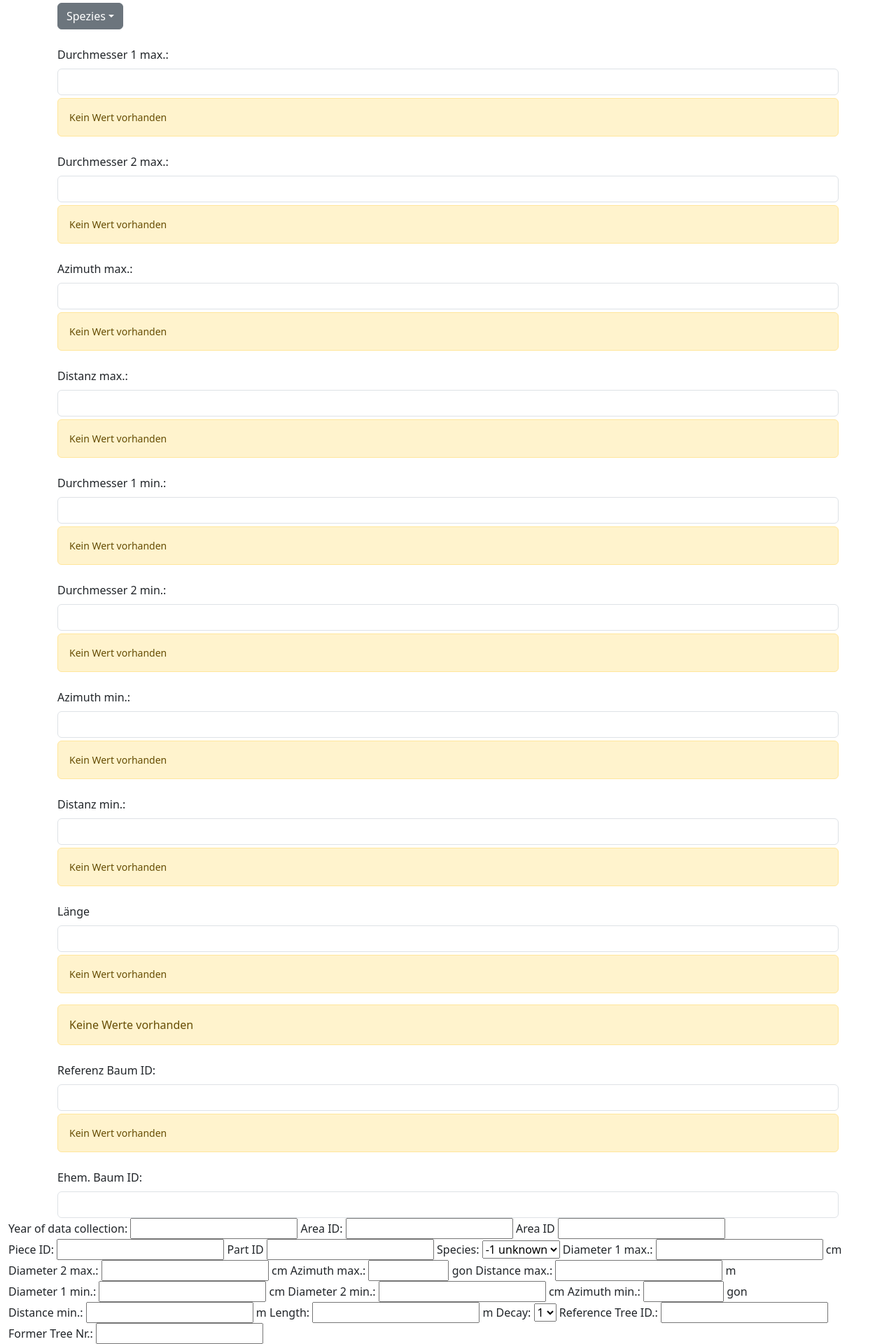
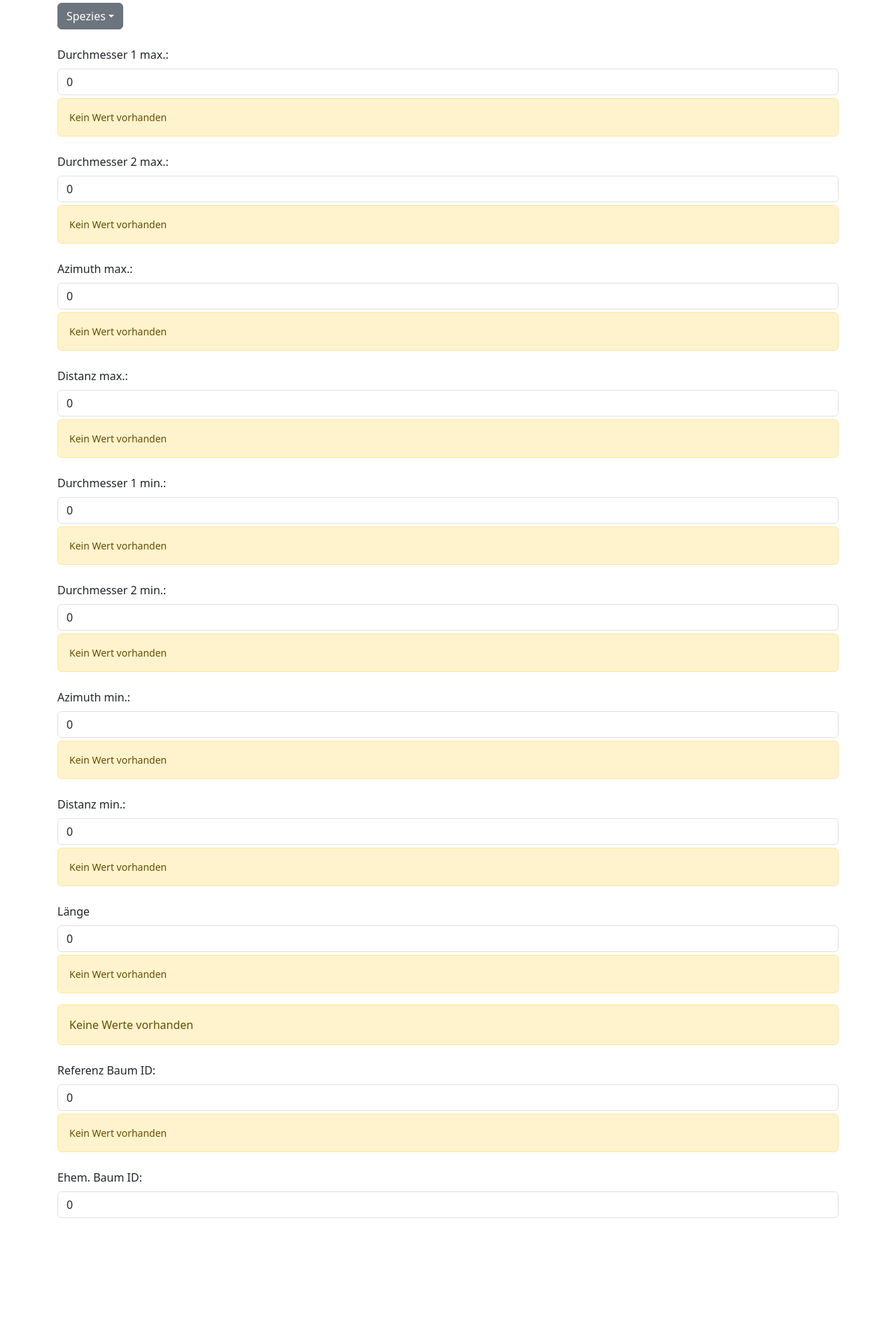
Before and after one commit to an-Iceberg/lying_deadwood_app_svelte, a SvelteKit app: page / in a window 1280 px wide. Shown: the part 653-2573 px from the top of the page at 70% size. After the commit the page ends 2417 px from the top, so only its background shows below. Built offline with nearby package versions, Linux system fonts and the light colour scheme.

Commit message:
Added some boilerplate

```diff
--- a/src/routes/+page.svelte
+++ b/src/routes/+page.svelte
@@ -21,41 +21,76 @@ let start_date = $state("");
 
 let piece_id = $state(0);
 let piece_id_error = $state("Kein Wert vorhanden");
+function piece_id_validator() {
+  console.log(`piece_id: ${piece_id}`);
+  if (piece_id < 1) {
+    piece_id_error = "Must be > 1";
+  } else {
+    piece_id_error = "";
+  }
+}
+
 let part_id = $state(0);
 let part_id_error = $state("");
+function part_id_validator() {}
+
 let species = $state(-1);
 let species_error = $state("Keine valide Spezies");
 
 let d1_max = $state(0.0);
 let d1_max_error = $state("Kein Wert vorhanden");
+function d1_max_validator() {}
+
 let d2_max = $state(0.0);
 let d2_max_error = $state("Kein Wert vorhanden");
+function d2_max_validator() {}
+
 let azimax = $state(0);
 let azimax_error = $state("Kein Wert vorhanden");
+function azimax_validator() {}
+
 let distmax = $state(0.0);
 let distmax_error = $state("Kein Wert vorhanden");
+function distmax_validator() {}
 
 let d1_min = $state(0.0);
 let d1_min_error = $state("Kein Wert vorhanden");
+function d1_min_validator() {
+  if (d1_min < 7 || isNaN(d1_min)) {
+    d1_min_error = "Ungültiger Wert";
+  } else {
+    d1_min_error = "";
+  }
+}
+
 let d2_min = $state(0.0);
 let d2_min_error = $state("Kein Wert vorhanden");
+function d2_min_validator() {}
+
 let azimin = $state(0);
 let azimin_error = $state("Kein Wert vorhanden");
+function azimin_validator() {}
+
 let distmin = $state(0.0);
 let distmin_error = $state("Kein Wert vorhanden");
+function distmin_validator() {}
 
 let length = $state(0);
 let length_error = $state("Kein Wert vorhanden");
+function length_validator() {}
+
 let min_vals_error = $state("Keine Werte vorhanden");
+function min_vals_validator() {}
+
 let decay = $state(0);
+
 let ref_tree_nr = $state(0);
 let ref_tree_nr_error = $state("Kein Wert vorhanden");
+function ref_tree_nr_validator() {}
+
 let former_tree_nr = $state(0);
 let former_tree_nr_error = $state("");
-
-function piece_id_validator() {
-  console.log(`piece_id: ${piece_id}`);
-}
+function former_tree_nr_validator() {}
 
 async function greet(event: Event) {
   event.preventDefault();
@@ -65,7 +100,7 @@ async function greet(event: Event) {
 </script>
 
 <main class="container-fluid">
-  <h1 class="h1">Welcome to Tauri + Svelte</h1>
+  <h1 class="h1">Liegende Totholzapp</h1>
 
   <ul class="nav nav-pills">
     <li class="nav-item">
@@ -143,6 +178,9 @@ async function greet(event: Event) {
       type="number"
       class="form-control"
       class:mb-4={part_id_error == ""}
+      bind:value={part_id}
+      onchange={part_id_validator}
+      onkeypress={part_id_validator}
       id="part_id"
       min="1"
       max="99"
@@ -190,6 +228,10 @@ async function greet(event: Event) {
     <label for="d1_max" class="form-label">Durchmesser 1 max.:</label>
     <input
       class="form-control"
+      class:mb-4={piece_id_error == ""}
+      bind:value={d1_max}
+      onchange={d1_max_validator}
+      onkeypress={d1_max_validator}
       type="number"
       name="d1_max"
       id="d1_max"
@@ -204,6 +246,10 @@ async function greet(event: Event) {
     <label for="d2_max" class="form-label">Durchmesser 2 max.:</label>
     <input
       class="form-control"
+      class:mb-4={d2_max_error == ""}
+      bind:value={d2_max}
+      onchange={d2_max_validator}
+      onkeypress={d2_max_validator}
       type="number"
       name="d2_max"
       id="d2_max"
@@ -218,6 +264,10 @@ async function greet(event: Event) {
     <label for="azimax" class="form-label">Azimuth max.:</label>
     <input
       class="form-control"
+      class:mb-4={azimax_error == ""}
+      bind:value={azimax}
+      onchange={azimax_validator}
+      onkeypress={azimax_validator}
       type="number"
       name="azimax"
       id="azimax"
@@ -232,6 +282,10 @@ async function greet(event: Event) {
     <label for="distmax" class="form-label">Distanz max.:</label>
     <input
       class="form-control"
+      class:mb-4={distmax_error == ""}
+      bind:value={distmax}
+      onchange={distmax_validator}
+      onkeydown={distmax_validator}
       type="number"
       name="distmax"
       id="distmax"
@@ -246,6 +300,10 @@ async function greet(event: Event) {
     <label for="d1_min" class="form-label">Durchmesser 1 min.:</label>
     <input
       class="form-control"
+      class:mb-4={d1_min_error == ""}
+      bind:value={d1_min}
+      onchange={d1_min_validator}
+      onkeypress={d1_min_validator}
       type="number"
       name="d1_min"
       id="d1_min"
@@ -260,6 +318,10 @@ async function greet(event: Event) {
     <label for="d2_min" class="form-label">Durchmesser 2 min.:</label>
     <input
       class="form-control"
+      class:mb-4={d2_min_error == ""}
+      bind:value={d2_min}
+      onchange={d2_min_validator}
+      onkeypress={d2_min_validator}
       type="number"
       name="d2_min"
       id="d2_min"
@@ -274,6 +336,10 @@ async function greet(event: Event) {
     <label for="azimin" class="form-label">Azimuth min.:</label>
     <input
       class="form-control"
+      class:mb-4={azimin_error == ""}
+      bind:value={azimax}
+      onchange={azimin_validator}
+      onkeypress={azimin_validator}
       type="number"
       name="azimin"
       id="azimin"
@@ -288,6 +354,10 @@ async function greet(event: Event) {
     <label for="distmin" class="form-label">Distanz min.:</label>
     <input
       class="form-control"
+      class:mb-4={distmin_error == ""}
+      bind:value={distmin}
+      onchange={distmin_validator}
+      onkeypress={distmin_validator}
       type="number"
       name="distmin"
       id="distmin"
@@ -302,6 +372,10 @@ async function greet(event: Event) {
     <label for="length" class="form-label">Länge</label>
     <input
       class="form-control"
+      class:mb-4={length_error == ""}
+      bind:value={length}
+      onchange={length_validator}
+      onkeypress={length_validator}
       type="number"
       name="length"
       id="length"
@@ -321,6 +395,10 @@ async function greet(event: Event) {
     <label class="form-label" for="ref_tree_nr">Referenz Baum ID:</label>
     <input
       class="form-control"
+      class:mb-4={ref_tree_nr_error == ""}
+      bind:value={ref_tree_nr}
+      onchange={ref_tree_nr_validator}
+      onkeypress={ref_tree_nr_validator}
       type="number"
       name="length"
       id="ref_tree_nr"
@@ -335,6 +413,10 @@ async function greet(event: Event) {
     <label class="form-label" for="former_tree_nr">Ehem. Baum ID:</label>
     <input
       class="form-control"
+      class:mb-4={former_tree_nr_error == ""}
+      bind:value={former_tree_nr}
+      onchange={former_tree_nr_validator}
+      onkeypress={former_tree_nr_validator}
       type="number"
       name="length"
       id="length"
@@ -350,7 +432,7 @@ async function greet(event: Event) {
   <div class="data container text-start"></div>
 
   <!-- Todo: use CSS:grid for this and split into 3 columns: label, input, error message -->
-  <div class="vertical inputs">
+  <!-- <div class="vertical inputs">
     <div class="container text-start"></div>
 
     <label>
@@ -463,7 +545,7 @@ async function greet(event: Event) {
       Former Tree Nr.:
       <input id="former_id" type="number" min="1" step="1" />
     </label>
-  </div>
+  </div> -->
 </main>
 
 <style>
```
Also changed, not shown: 1 other file (tests, documents, lock files or other folders).
